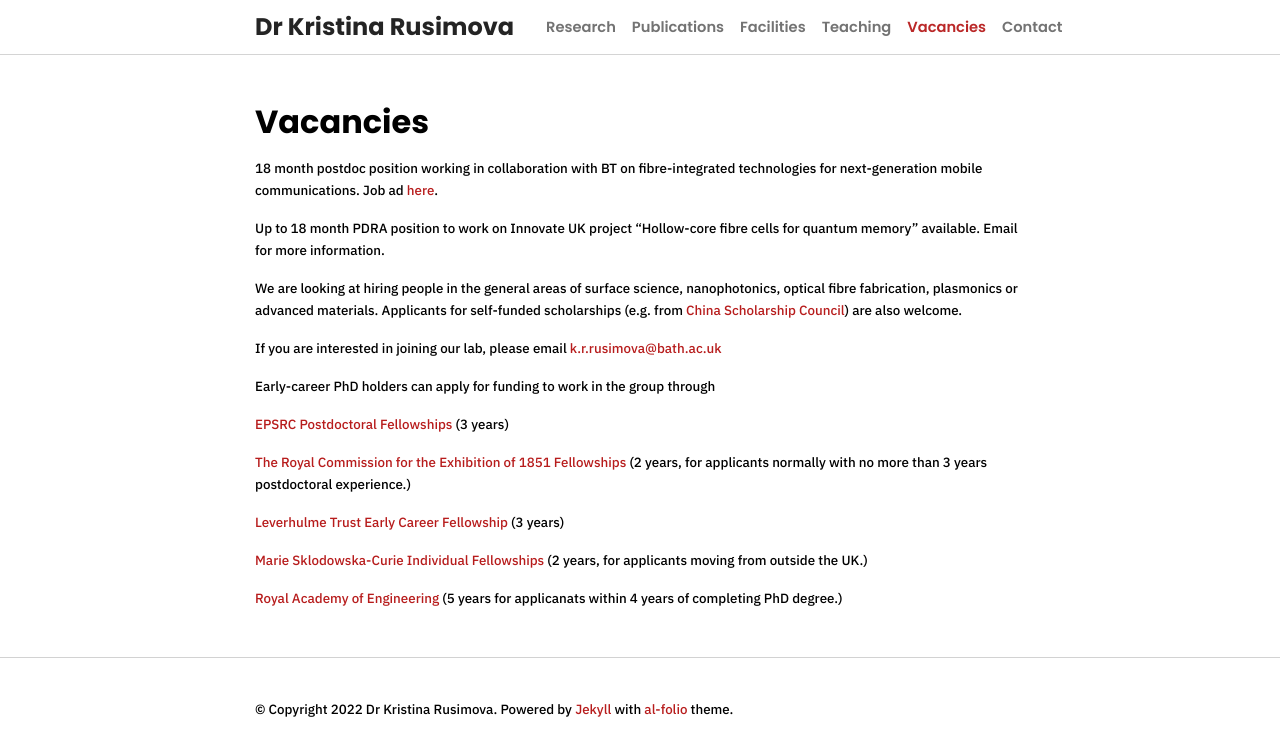
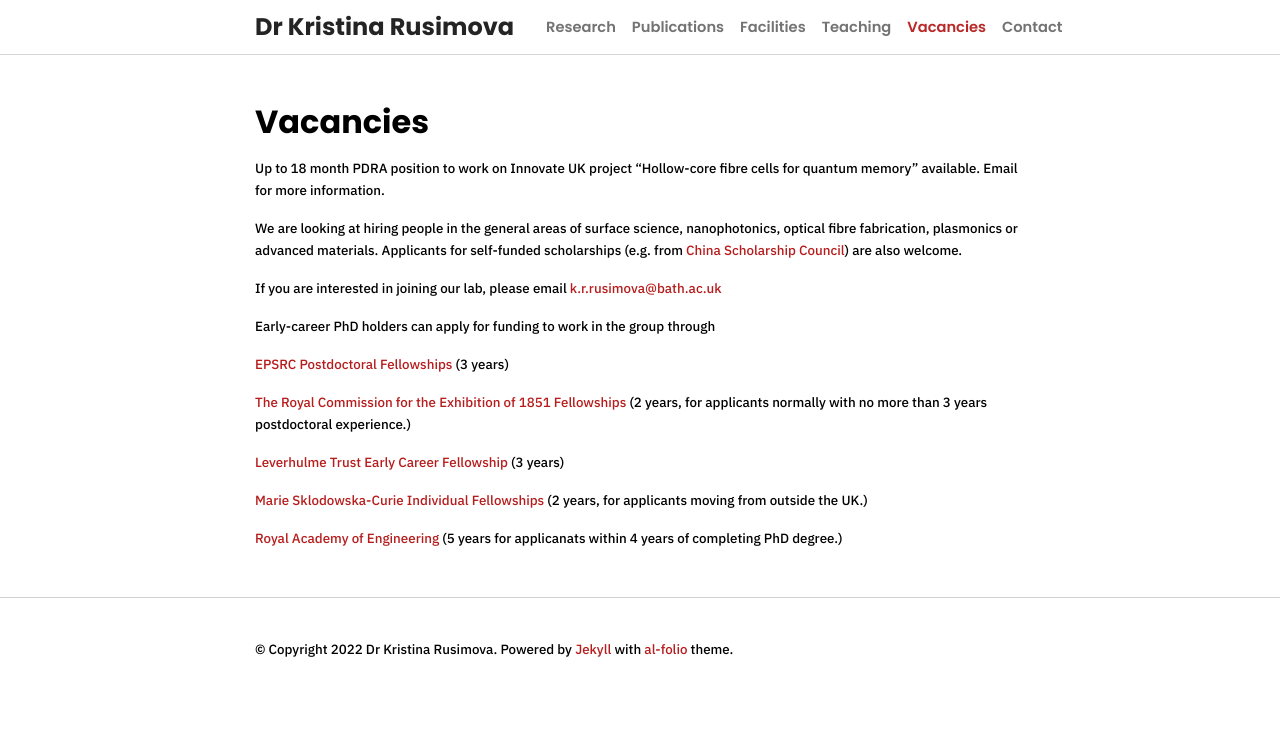
Before and after one commit to kristinarusimova/kristinarusimova.github.io, a Jekyll site: the page built from _pages/vacancies.md, in a window 1280 px wide. Shown: the top 756 px of the page. Built offline with Jekyll 4.4.1, drawn with Linux system fonts in a browser that asks for light colours; nearby versions of some CDN libraries; a style sheet for code colours, icons or effects is not loaded.

Commit message:
Update vacancies.md
updated vacancies

```diff
--- a/_pages/vacancies.md
+++ b/_pages/vacancies.md
@@ -6,9 +6,6 @@ title: Vacancies
 nav: true
 order: 5
 ---
-
-18 month postdoc position working in collaboration with BT on fibre-integrated technologies for next-generation mobile communications. Job ad [here](https://bath.ac.uk/jobs/Vacancy.aspx?ref=CC9618).
-
 
 Up to 18 month PDRA position to work on Innovate UK project "Hollow-core fibre cells for quantum memory" available. Email for more information.
 
```
